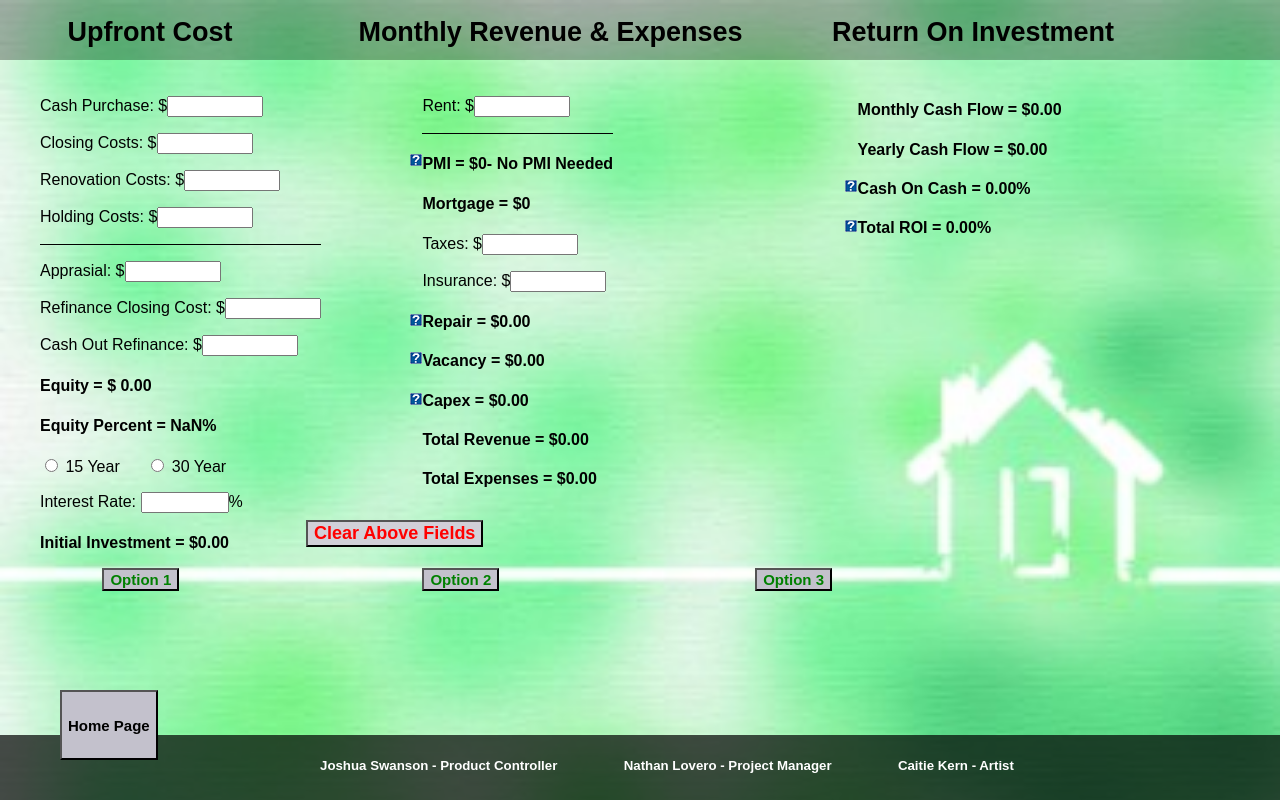
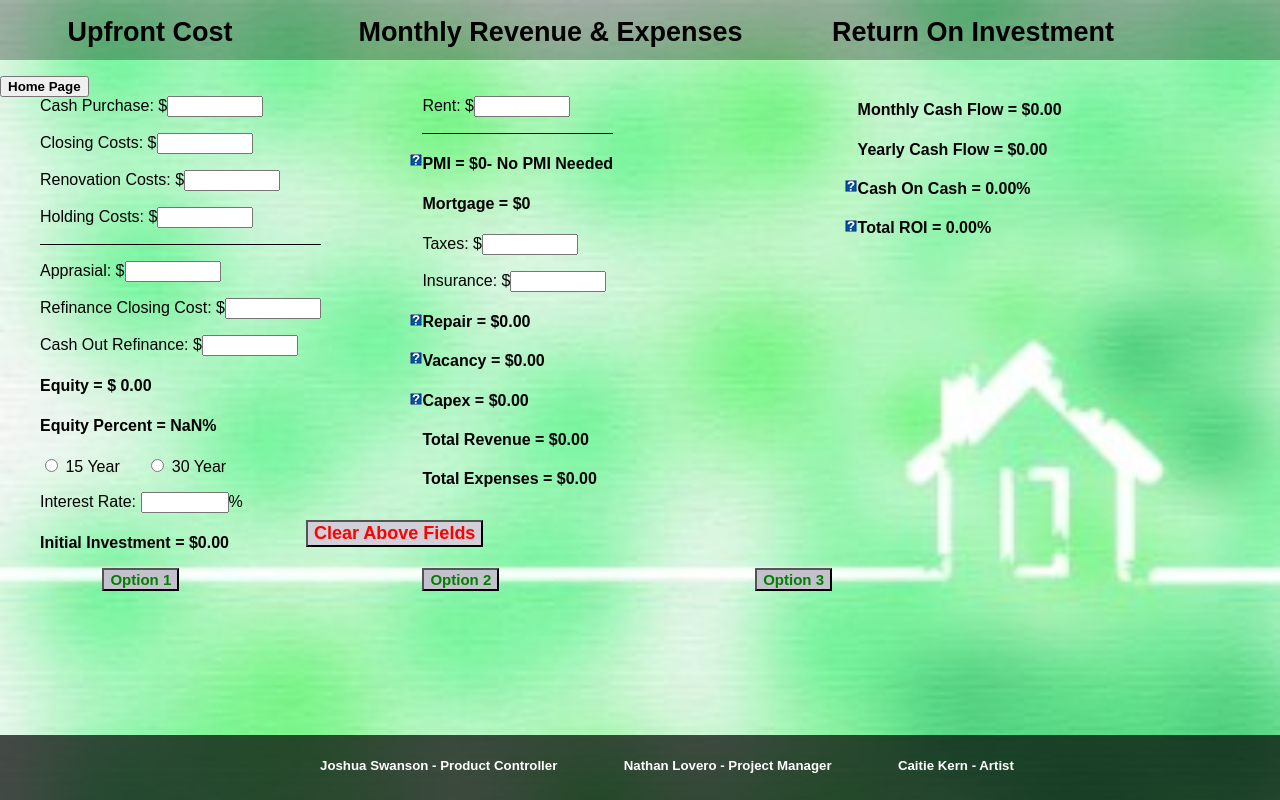
Before and after one commit to finance-analyzation/BRRR, a plain HTML site: page index.html in a window 1280 px wide. Drawn offline with Linux system fonts and the light colour scheme.

Commit message:
Update styleBRRR.css

```diff
--- a/styleBRRR.css
+++ b/styleBRRR.css
@@ -299,21 +299,6 @@ body,html {
 	left: -300px
 }
 
-
-.backbutton{
-	position:absolute;
-	font-size: 15px;
-	bottom:20px;
-	font-family: Arial;
-	background-color:#c3c1cc;
-	color: black;
-	left: 80px;
-	white-space:nowrap;
-	top: 23em;
-	left:2em;
-
-}
-
 .builders{
 	position:absolute;
 	color: white;
```
